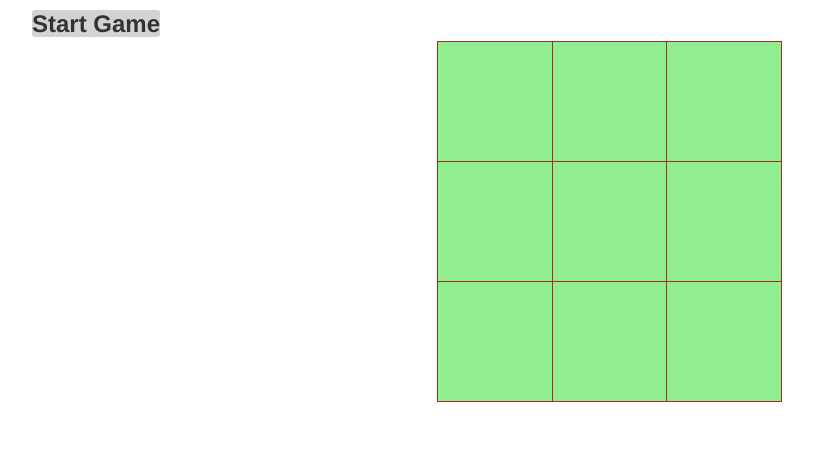
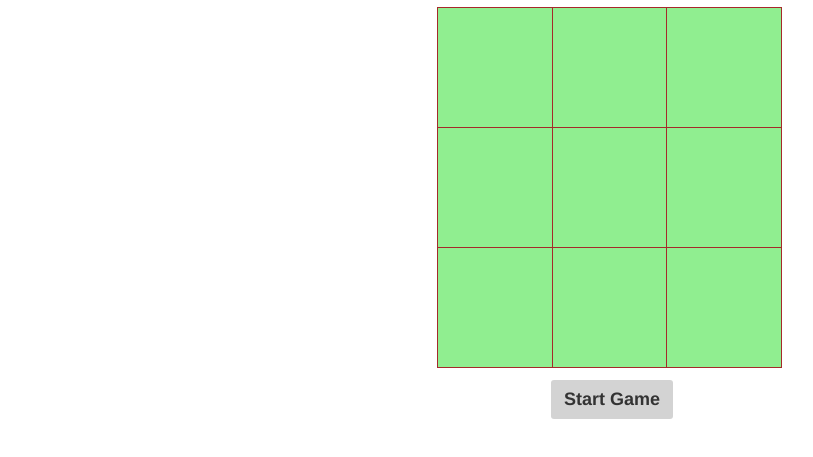
Before and after one commit to drabelpdx/Epi_W7_tictactoe2, a plain HTML site: page index.html in a window 1280 px wide. Shown: the part 63-520 px from the top of the page, without its empty margins (38-851 px from the left). Drawn offline with Linux system fonts and the light colour scheme.

Commit message:
styling for start button

```diff
--- a/css/styles.css
+++ b/css/styles.css
@@ -13,15 +13,18 @@ h1 {
 }
 
 .start-game {
-  font-size: 24px;
+  font-size: 18px;
   font-weight: bold;
   background-color:lightgrey;
   border-radius: 3px;
+  margin-top: 12px;
+  margin-left: 129px;
 
 }
 .start-game:hover {
   text-transform: underline;
   color: aqua;
+
 
 }
 
--- a/index.html
+++ b/index.html
@@ -11,11 +11,12 @@
     <div class="container">
 
       <h1>Tic Tac Toe</h1>
-      <span class=start-game>Start Game</span>
+
       <div class="row">
         <div class=col-md-4>
         </div>
           <div class="col-md-4">
+
             <div id="board">
                 <table>
                   <tr id="row-one">
@@ -35,6 +36,9 @@
                   </tr>
                 </table>
               </div>
+              <button type="submit" class=" btn start-game">Start Game</button>
+
+
           </div>
           <div class="col-md-4">
           </div>
--- a/js/scripts.js
+++ b/js/scripts.js
@@ -21,6 +21,7 @@ $(document).ready(function(){
   var player1 = {};
   var player2 = {};
   var turn = 1;
+
   $(".start-game").click(function(event){
     var player1 = new Player("x");
     var player2 = new Player("y");
```
